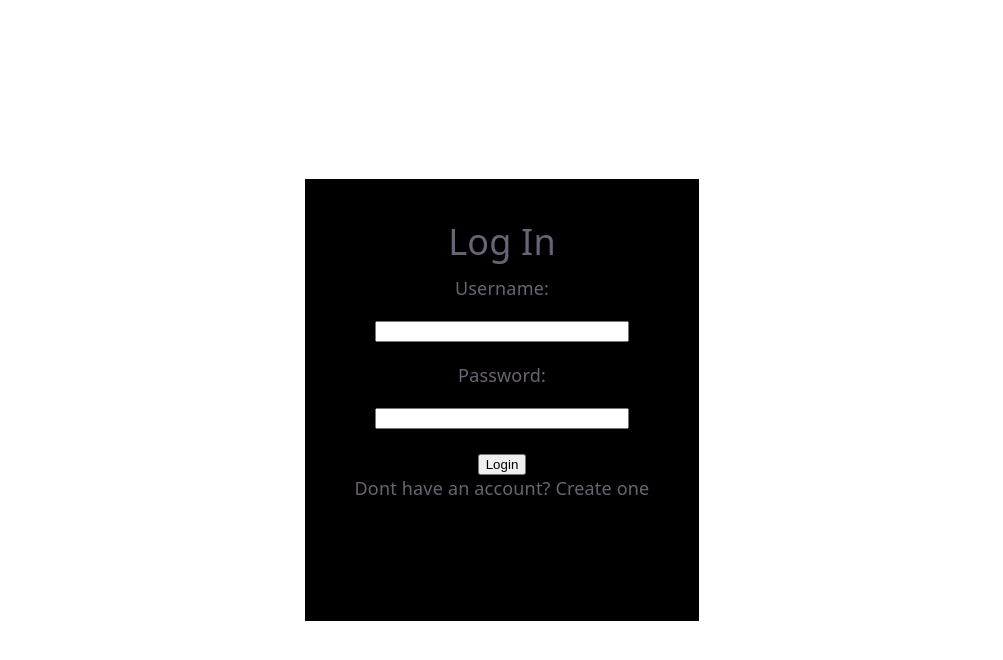
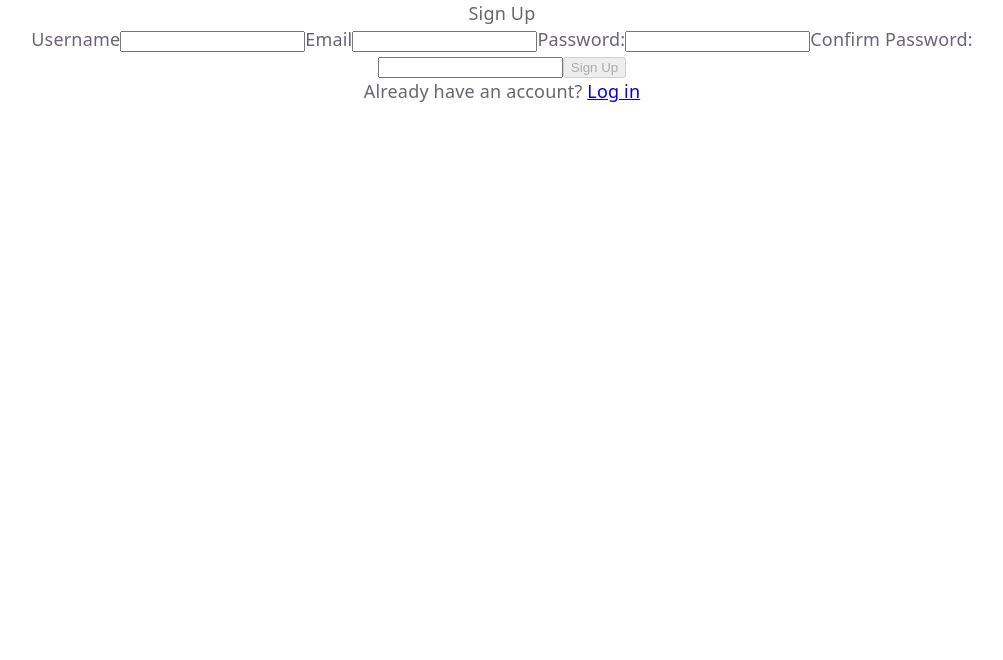
Before and after one commit to sokojak33/fishlog, a React (Vite) app in the folder client/: page / in a window 1280 px wide. Shown: the top 660 px of the page, without its empty margins (138-1141 px from the left). Built offline with nearby package versions, Linux system fonts and the light colour scheme.

Commit message:
Created signup page

```diff
--- a/client/src/Auth.css
+++ /dev/null
@@ -1,23 +0,0 @@
-main {
-  min-height: 100vh;
-  display: flex;
-  justify-content: center;
-  align-items: center;
-}
-/* TODO: replace hard-coded bottom padding with better internal spacing/gap. */
-.login-card {
-  background-color: black;
-  padding: 50px;
-  padding-bottom: 120px;
-}
-
-.user-input {
-    display: flex;
-    flex-direction: column;
-    gap: 20px;
-    padding: 20px;
-}
-
-.title {
-    font-size: 2rem;
-}
--- a/client/src/Auth.tsx
+++ /dev/null
@@ -1,25 +0,0 @@
-import Card from 'react-bootstrap/Card'
-import './Auth.css'
-
-function Auth() {
-    return (
-        <main>
-            <Card className="login-card">
-                <Card.Title className="title">Log In</Card.Title>
-                <Card.Body>
-                    <section className="user-input">
-                        <label>Username:</label>
-                        <input name = "userInput"/>
-                        <label>Password:</label>
-                        <input name = "passInput"/>
-                    </section>
-
-                    <button>Login</button>
-                    <p>Dont have an account? <a>Create one</a></p>
-                </Card.Body>
-            </Card>
-        </main>
-    );
-}
-
-export default Auth;
--- /dev/null
+++ b/client/src/Signup.tsx
@@ -0,0 +1,86 @@
+import Card from 'react-bootstrap/Card'
+//import './Signup.css'
+import { useState } from 'react'
+
+const MIN_USERNAME_LENGTH= 5;
+const EMAIL_REGEX = /^[a-zA-Z0-9._%+-]+@[a-zA-Z0-9.-]+\.[a-zA-Z]{2,}$/;
+const MIN_PASSWORD_LENGTH = 8;
+
+function Signup() {
+
+    const [username, setUsername] = useState("");
+    const [email, setEmail] = useState("");
+    const [password, setPassword] = useState("");
+    const [confirmPassword, setConfirmPassword] = useState("");
+
+    function handleSignup(e){
+        e.preventDefault();
+
+        const user = username.trim();
+        const emailIn = email.trim();
+        const pass = password;
+        const confirmPass = confirmPassword;
+
+        if (user.length < MIN_USERNAME_LENGTH){
+            alert(`Username must be at least ${MIN_USERNAME_LENGTH} characters!`);
+        }else if (!EMAIL_REGEX.test(emailIn)) {
+            alert("Email must be valid (example@site.com)");
+        } else  if (pass.length < MIN_PASSWORD_LENGTH) {
+            alert(`Password must be at least ${MIN_PASSWORD_LENGTH} characters!`);
+        } else if (pass !== confirmPass) {
+            alert("Passwords do not match!");
+        } else {
+            // more else ifs for specifics, will use regex for email and mabye other parts
+            // do backend validation here
+            alert(`Signed up as ${user}, welcome to fishLog!`);
+        }
+    }
+
+    return (
+        <main>
+            <Card className="signup-card">
+                <Card.Title className="title">Sign Up</Card.Title>
+                <Card.Body>
+                    <form className="user-input" onSubmit={handleSignup}>
+                        <label htmlFor="username">Username</label>
+                        <input
+                          id = "username"
+                          value={username}
+                          onChange={(e) => setUsername(e.target.value)}
+                        />
+                        <label htmlFor="email">Email</label>
+                        <input
+                          id = "email"
+                          type="email"
+                          value={email}
+                          onChange={(e) => setEmail(e.target.value)}
+                        />
+                        <label htmlFor="password">Password:</label>
+                        <input
+                          id="password"
+                          type="password"
+                          value={password}
+                          onChange={(e) => setPassword(e.target.value)}
+                        />
+                        <label htmlFor="confirmPassword">Confirm Password:</label>
+                        <input
+                          id="confirmPassword"
+                          type="password"
+                          value={confirmPassword}
+                          onChange={(e) => setConfirmPassword(e.target.value)}
+                        />
+                        <button
+                            disabled={!(username.trim() && email.trim()  && password  && confirmPassword)}
+                            type="submit">
+                            Sign Up
+                        </button>
+                    </form>
+
+                    <p>Already have an account? <a href="https://google.com">Log in</a></p>
+                </Card.Body>
+            </Card>
+        </main>
+    );
+}
+
+export default Signup;
--- a/client/src/main.tsx
+++ b/client/src/main.tsx
@@ -2,10 +2,11 @@ import { StrictMode } from 'react'
 import { createRoot } from 'react-dom/client'
 import './index.css'
 import App from './App.tsx'
-import Auth from './Auth.tsx'
+import Login from './Login.tsx'
+import Signup from './Signup.tsx'
 
 createRoot(document.getElementById('root')!).render(
   <StrictMode>
-    <Auth />
+    <Signup />
   </StrictMode>,
 )
```
Also changed, not shown: client/src/Login.tsx (+5 -4 lines).
